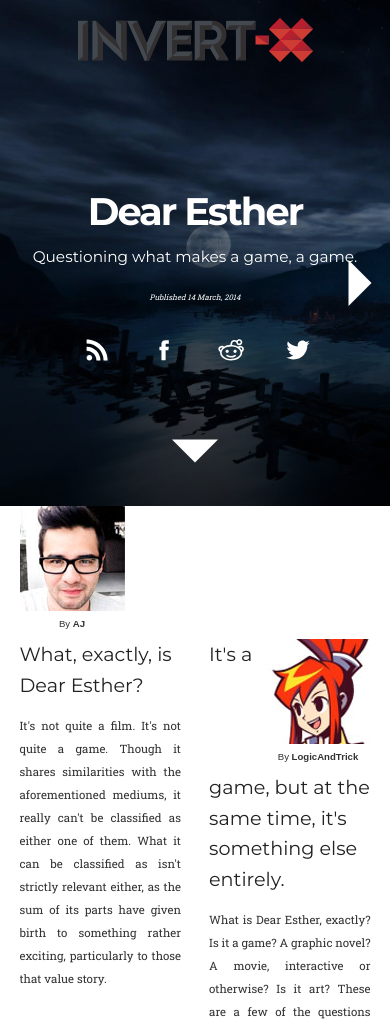
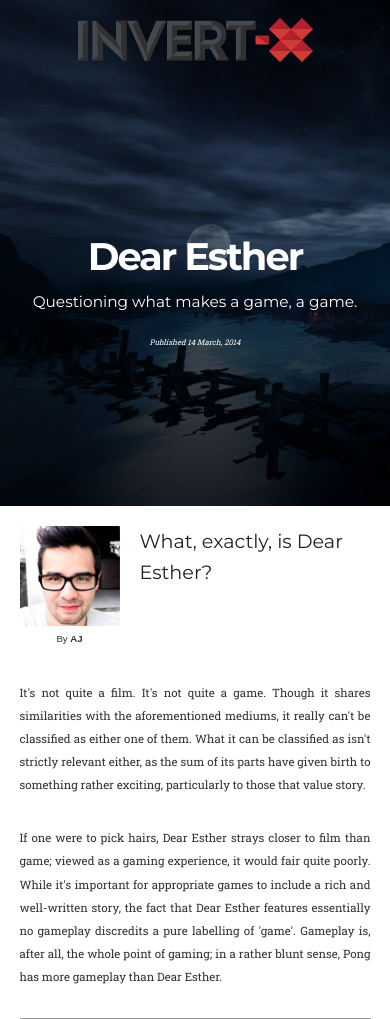
Before and after one commit to AJ292/Invert-x, a PHP site: page /article-01.html in a window 390 px wide. Shown: the top 1019 px of the page. Run offline with PHP 8.4, Linux system fonts and the light colour scheme; grey boxes are pictures that could not be loaded.

Commit message:
Style updates and optimisations across the board. Further removed dependencies on floated elements and replaced with table-cell structure. This method has also improved rendering of mobile version on article pages. Further enhancements to mobile styles made as well. This is a work in progress, so do not merge with code version.

```diff
--- a/Content/Styles/style-combined.css
+++ b/Content/Styles/style-combined.css
@@ -358,20 +358,29 @@
 
 .post-one, .post-two {
 	overflow-x: hidden;
+	display: table-cell;
+	vertical-align: top;
 }
 
 .author-container {
 	width: 100%;
-	min-height: 174px;
-	margin-bottom: 8%;
+	margin-bottom: 10%;
 }
 
 .author-info {
 	text-align: center;
+	display: table-cell;
+	vertical-align: top;
 }
 
 .author-name {
 	font-weight: 900;
+}
+
+.author-content {
+	display: table-cell;
+	vertical-align: top;
+	padding: 0 20px 0 20px;
 }
 
 /*IMAGES*/
@@ -439,7 +448,7 @@
 #footer {
 	text-align: center;
 	margin: 0 auto 0 auto;
-	padding: 2% 0 2% 0;
+	padding: 20px 0 20px 0;
 	color: #fff;
     width: 100%;
     background-color: #262626;
@@ -545,13 +554,11 @@
 
 /*DUAL AUTHOR, COLUMN*/
 .dual-article .post-one {
-	display: table-cell;
 	padding: 0 4% 0 0;
 	width: 50%;
 }
 
 .dual-article .post-two {
-	display: table-cell;
 	padding: 0 0 0 4%;
 	width: 50%;
 }
@@ -560,30 +567,19 @@
 	text-align: justify;
 }
 
-.dual-article .post-one .author-info {
-	float: left;
-	margin: 0 5% 5% 0;
+.dual-article .post-one .author-content {
+	padding-right: 0;
 }
 
-.dual-article .post-two .author-info {
-	float: right;
-	margin: 0 0 5% 5%;
+.dual-article .post-two .author-content {
+	padding-left: 0;
 }
 
 /*SINGLE AUTHOR, FEATURE*/
-.feature-article .post-container {
-	width: 70%;
-}
-
 .feature-article .author-container {
 	width: 50%;
 	float: left;
-	margin: 0 5% 5% 0;
-}
-
-.feature-article .author-info {
-	float: left;
-	margin-right: 5%;
+	margin: 0 5% 0 0;
 }
 
 .feature-article .post-container p {
@@ -801,7 +797,7 @@
 }
 
 .right-column {
-	padding: 40px;
+	padding: 30px;
 	width: 30%;
 	display: table-cell;
 	vertical-align: top;
@@ -1079,10 +1075,33 @@
 		width: 100%;
 	}
 
+	.news-article {
+		padding: 20px 0 0 0;
+	}
+
 	.news-article-image {
 		width: 100px;
 		height: 100px;
-		margin: 0 15px 15px 25px;
+		margin: 0 15px 15px 0px;
+	}
+
+	.news-label {
+		margin: 0;
+	}
+
+	.label-text {
+		width: 80px;
+		height: 10px;
+		padding: 10px;
+		line-height: 10px;
+	}
+
+	.games .news-label:after {
+		display: none;
+	}
+
+	.films .news-label:after {
+		display: none;
 	}
 
 	.alert-date {
@@ -1093,4 +1112,39 @@
 		display: none;
 	}
 
+	.article-nav, .content-jump {
+		display: none;
+	}
+
+	.topic-info .site-tools {
+		display: none;
+	}
+
+	.author-container {
+		min-height: inherit !important;
+	}
+
+	.author-info img {
+		width: 100px;
+	}
+
+	.post-one, .post-two {
+		width: 100% !important;
+		display: block !important;
+		padding: 0 !important;
+	}
+
+	.post-one {
+		margin-top: 20px;
+		border-bottom: 1px solid #dedede;
+	}
+
+	.post-two {
+		border-top: 20px solid #fff;;
+	}
+
+	#footer p {
+		margin-left: 20px;
+		margin-right: 20px;
+	}
 }
--- a/article-01.html
+++ b/article-01.html
@@ -69,7 +69,7 @@
                 			<img src="Content/Avatars/AJ.jpg" alt="Ant">
                 			<br>By <span class="author-name">AJ</span>
                 		</div>
-                		<h2>What, exactly, is Dear Esther?</h2>
+                		<h2 class="author-content">What, exactly, is Dear Esther?</h2>
                 	</div>
                 	<p>It's not quite a film. It's not quite a game. Though it shares similarities with the aforementioned mediums, it really can't be classified as either one of them. What it can be classified as isn't strictly relevant either, as the sum of its parts have given birth to something rather exciting, particularly to those that value story.</p>
 					<p>If one were to pick hairs, Dear Esther strays closer to film than game; viewed as a gaming experience, it would fair quite poorly. While it's important for appropriate games to include a rich and well-written story, the fact that Dear Esther features essentially no gameplay discredits a pure labelling of 'game'. Gameplay is, after all, the whole point of gaming; in a rather blunt sense, Pong has more gameplay than Dear Esther.</p>
@@ -85,11 +85,11 @@
             	</div>
             	<div class="post-two">
             		<div class="author-container">
-            			<div class="author-info">
+                		<h2 class="author-content">It's a game, but at the same time, it's something else entirely.</h2>
+                		<div class="author-info">
                     		<img src="Content/Avatars/LogicAndTrick.jpg" alt="LogicAndTrick"><br>
                     		By <span class="author-name">LogicAndTrick</span>
                     	</div>
-                		<h2>It's a game, but at the same time, it's something else entirely.</h2>
                 	</div>
                 	<p>What is Dear Esther, exactly? Is it a game? A graphic novel? A movie, interactive or otherwise? Is it art? These are a few of the questions that the game poses after playing it. These kind of questions are the exactly the ones I want to be asking <span class="bbc-b">every time I play a game</span>. It's games like this (because yes, I do think it is a game) that will push the medium into new and interesting areas - areas that remain unexplored in games, and indeed, in any form of story-telling medium that exists today.</p>
 					<p>What are those unexplored areas? If I knew, I would be the one making games, instead of writing about them. I don't have the creative vision or the drive required to be a designer. But you know what I think? Neither do most of the people actually working as designers in the big-studio game companies. The creative developers you see with real, pure passion and drive are few and far between in the AAA sector - Ken Levine, Shigeru Miyamoto, Tim Schafer, and a few others stand out, but honestly, the lack of exploration and innovation in the industry is very apparent. Yet again, we must turn to independent developers to create something new.</p>
--- a/article-02.html
+++ b/article-02.html
@@ -77,7 +77,7 @@
                 		<img src="Content/Avatars/AJ.jpg" alt="AJ">
                 		<br>By <span class="author-name">AJ</span>
                 	</div>
-                	<h2>When the sky falls, when it crumbles, we will stand tall, together</h2>
+                	<h2 class="author-content">When the sky falls, when it crumbles, we will stand tall, together</h2>
                 </div>
                 <p>It's not quite a film. It's not quite a game. Though it shares similarities with the aforementioned mediums, it really can't be classified as either one of them. What it can be classified as isn't strictly relevant either, as the sum of its parts have given birth to something rather exciting, particularly to those that value story.</p>
 				<p>If one were to pick hairs, Dear Esther strays closer to film than game; viewed as a gaming experience, it would fair quite poorly. While it's important for appropriate games to include a rich and well-written story, the fact that Dear Esther features essentially no gameplay discredits a pure labelling of 'game'. Gameplay is, after all, the whole point of gaming; in a rather blunt sense, Pong has more gameplay than Dear Esther.</p>
```
